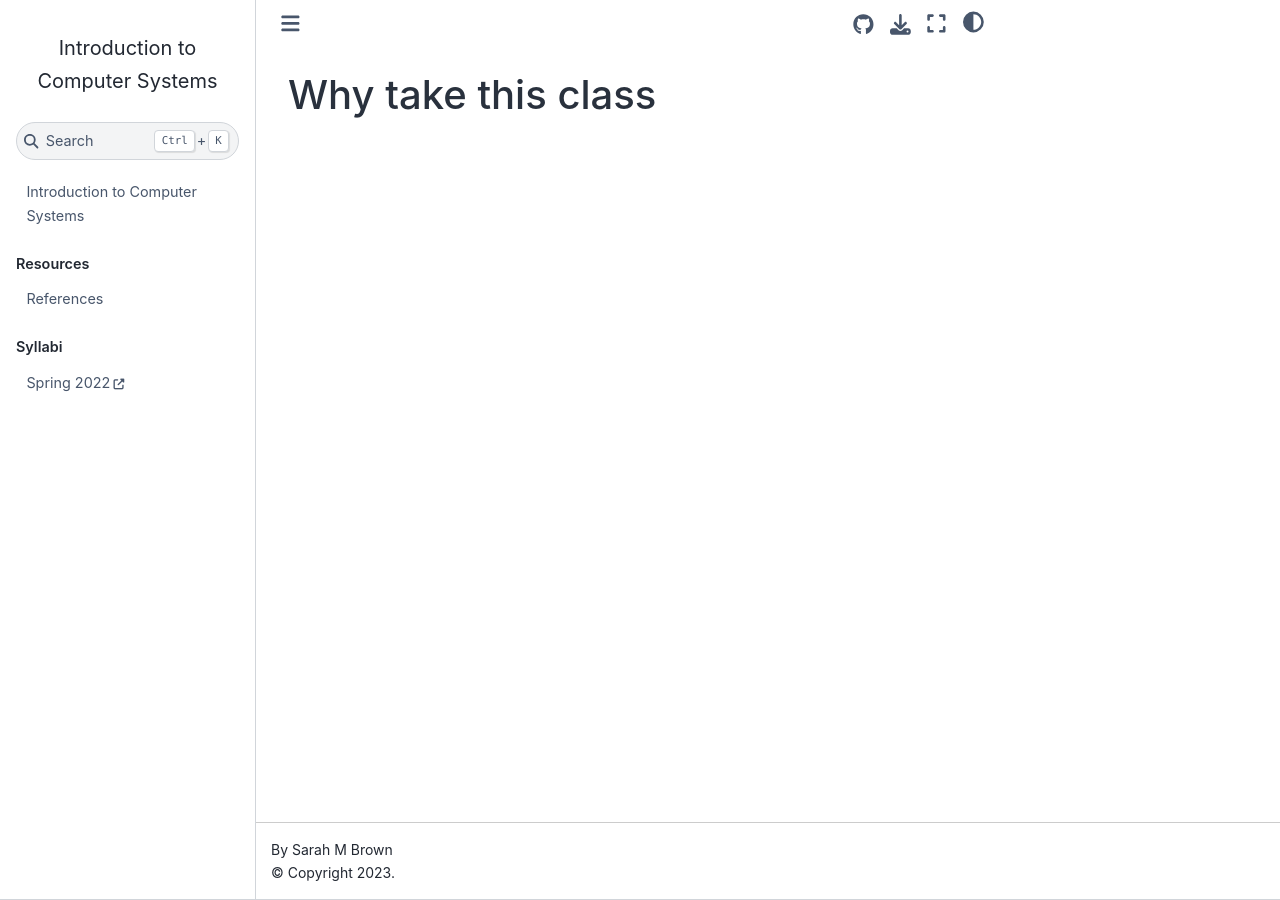
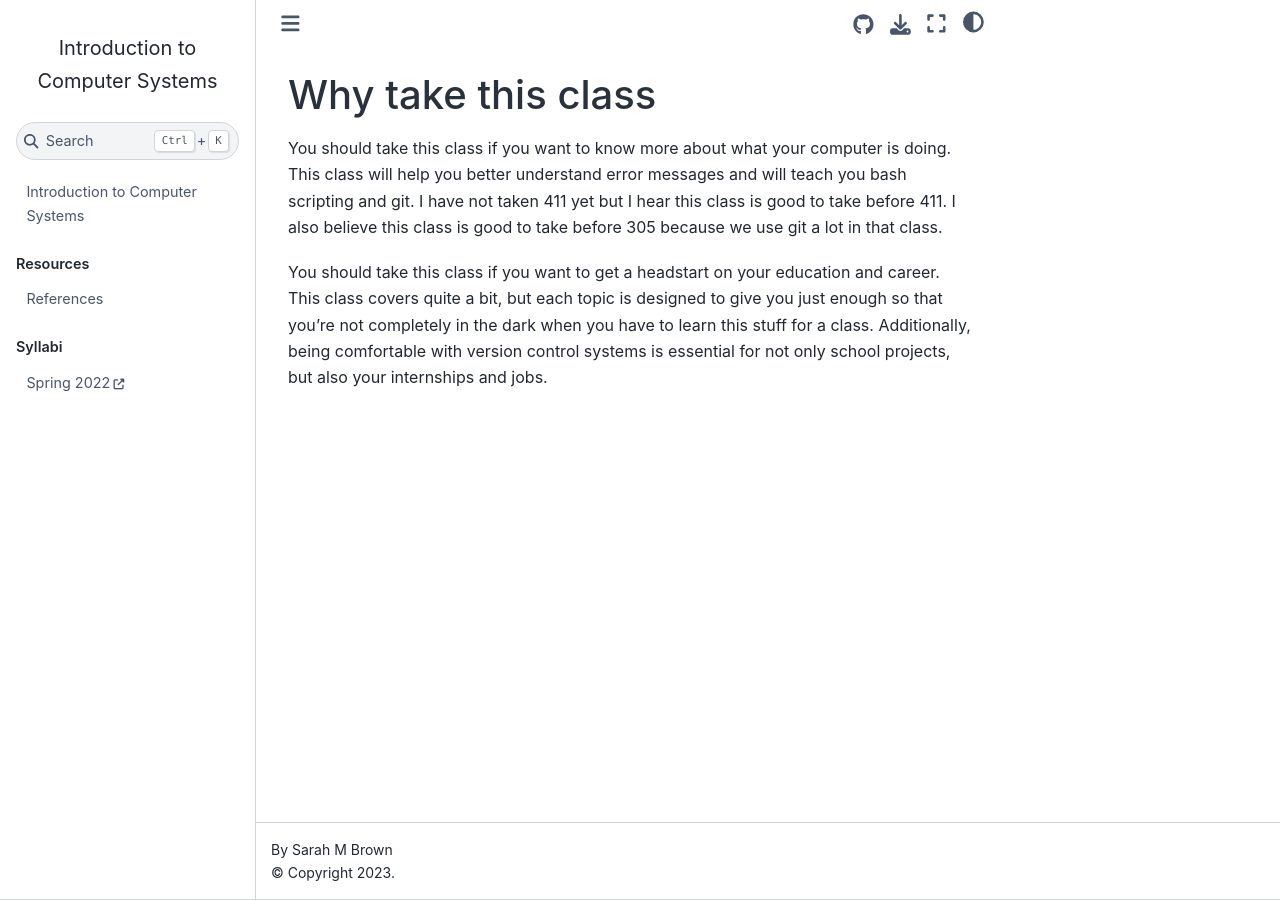
Before and after one commit to klattuada/introcompsys.github.io, a Jupyter Book: the page built from fromstudents.md, in a window 1280 px wide. Built offline with Jupyter Book 1.0.4 settings and Sphinx 7.4.7 and the Sphinx Book theme 1.1.4, drawn with Linux system fonts in a browser that asks for light colours.

Commit message:
Add Denno Louis and Oliver McLaughlin testimonials

```diff
--- a/fromstudents.md
+++ b/fromstudents.md
@@ -1 +1,12 @@
 # Why take this class
+
+You should take this class if you want to know more about what your computer is doing. This class will help you better understand error messages and will teach you bash
+scripting and git. I have not taken 411 yet but I hear this class is good to take before 411. I also believe this class is good to take before 305 because we use git a lot in that
+class.
+
+You should take this class if you want to get a headstart on your education and
+career. This class covers quite a bit, but each topic is designed to give you
+just enough so that you're not completely in the dark when you have to learn
+this stuff for a class. Additionally, being comfortable with version control
+systems is essential for not only school projects, but also your internships
+and jobs.
```
